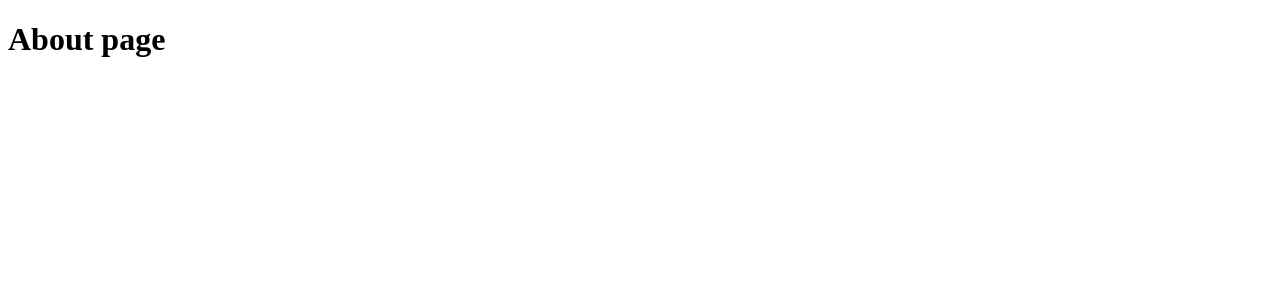
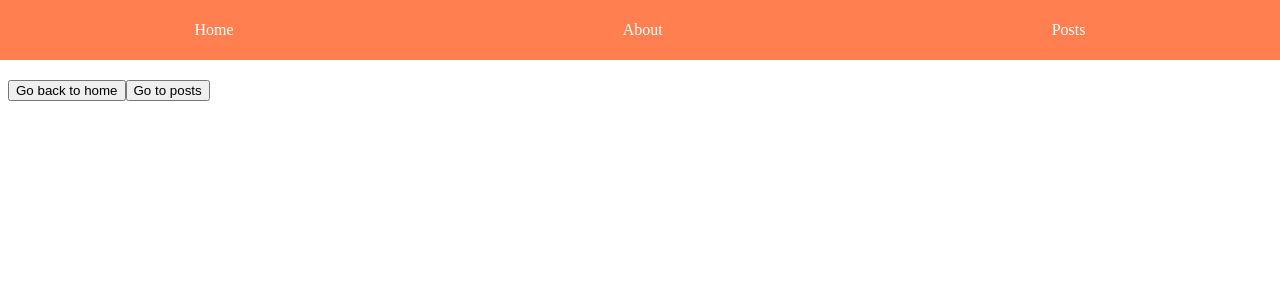
Before and after one commit to insurecar/next-js-ubu, a Next.js app: page /about in a window 1280 px wide. Shown: the top 300 px of the page. Built offline with nearby package versions, Linux system fonts and the light colour scheme.

Commit message:
add navigation

```diff
--- /dev/null
+++ b/components/MainLayout.jsx
@@ -0,0 +1,40 @@
+import Link from "next/link";
+
+export function MainLayout({ children }) {
+  return (
+    <>
+      <nav>
+        <Link href="/">
+          <a>Home</a>
+        </Link>
+        <Link href="/about">
+          <a>About</a>
+        </Link>
+        <Link href="/posts">
+          <a>Posts</a>
+        </Link>
+      </nav>
+      <main>{children}</main>
+      <style jsx>
+        {`
+          nav {
+            position: fixed;
+            height: 60px;
+            left: 0;
+            right: 0;
+            top: 0;
+            background: coral;
+            display: flex;
+            justify-content: space-around;
+            align-items: center;
+          }
+
+          nav a {
+            color: #fff;
+            text-decoration: none;
+          }
+        `}
+      </style>
+    </>
+  );
+}
--- a/pages/about/index.js
+++ b/pages/about/index.js
@@ -1,5 +1,12 @@
-import React from "react";
+import Router from "next/router";
+import { MainLayout } from "../../components/MainLayout";
 
 export default function about() {
-  return <h1>About page</h1>;
+  return (
+    <MainLayout>
+      <h1>About page</h1>
+      <button onClick={() => Router.push("/")}>Go back to home</button>
+      <button onClick={() => Router.push("/posts")}>Go to posts</button>
+    </MainLayout>
+  );
 }
```
Also changed, not shown: pages/index.js (+10 -2 lines), pages/posts.js (+10 -2 lines).
